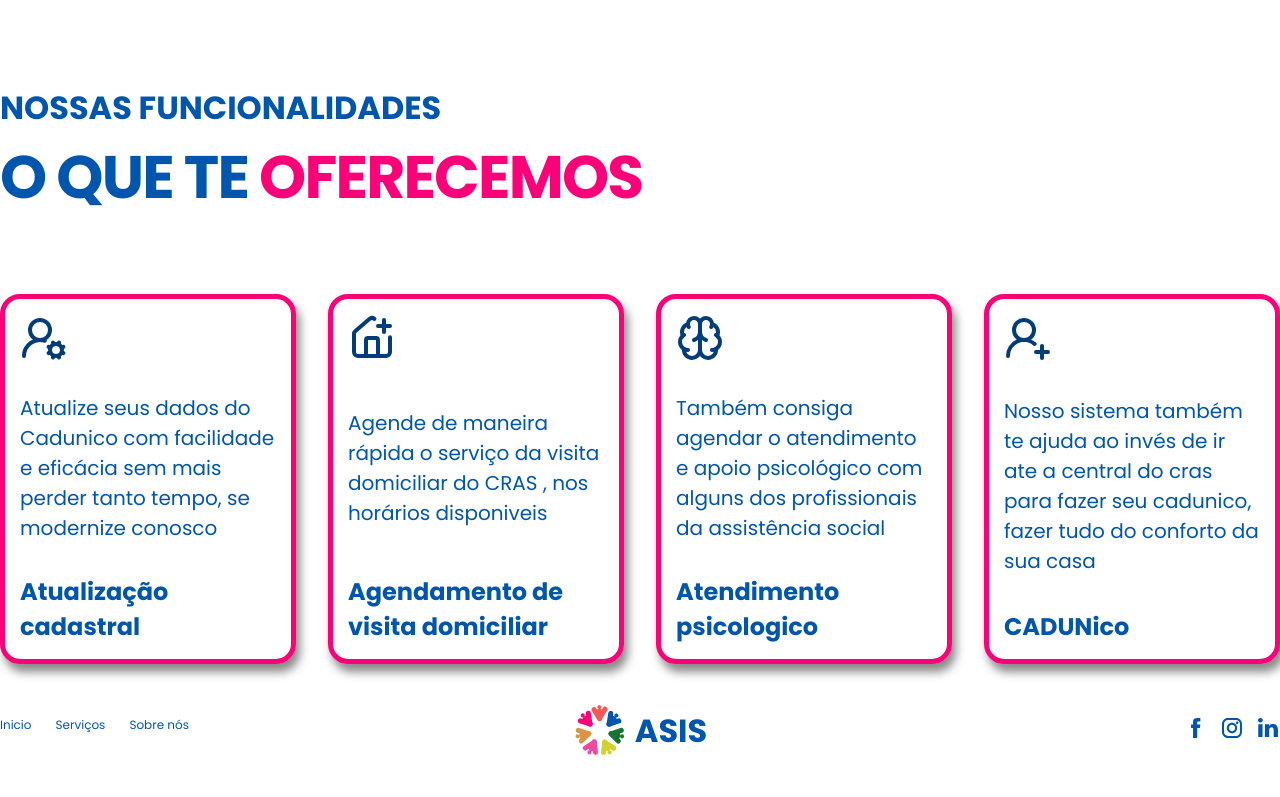
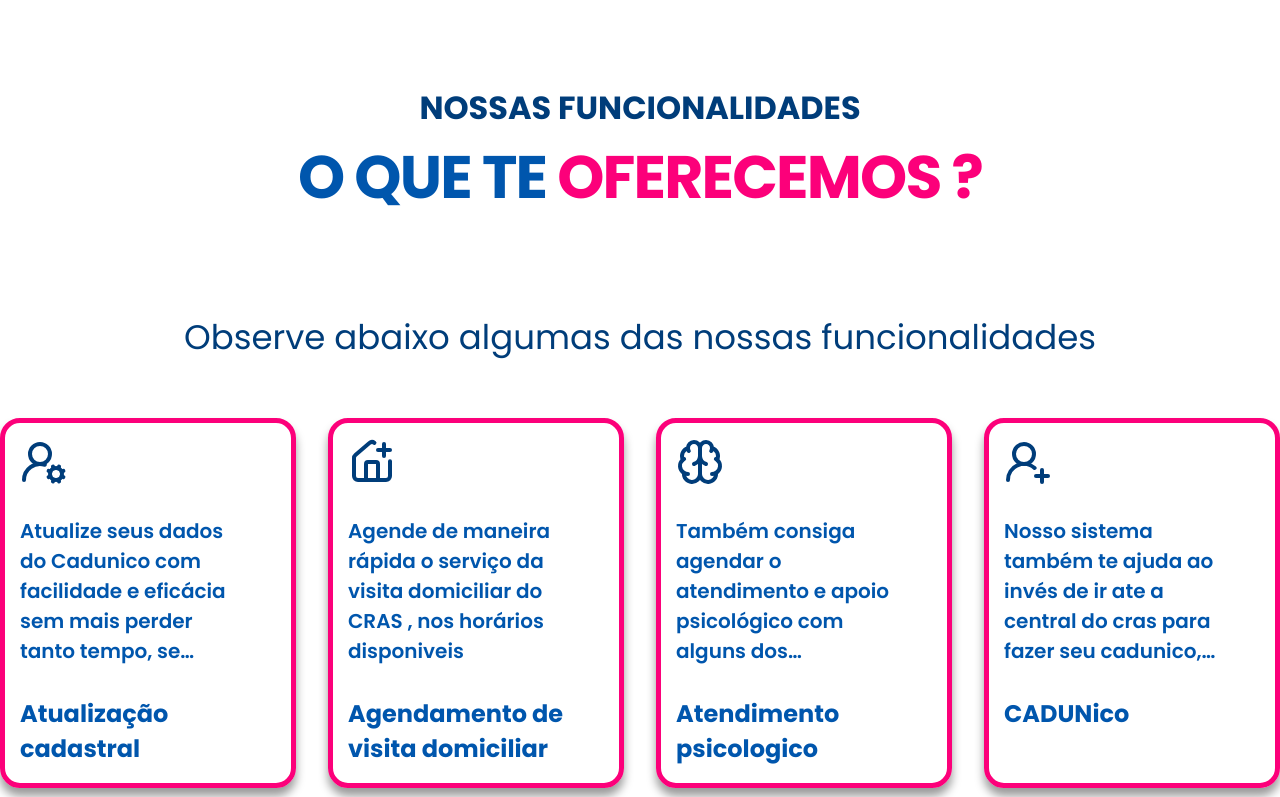
Before and after one commit to Projeto-ASIS/ASIS-Web, a React (Vite) app: page / in a window 1280 px wide. Shown: the part 360-1157 px from the top of the page. Built offline with nearby package versions, Linux system fonts and the light colour scheme.

Commit message:
refactor: ajeitando algumas estilizações de Features.css e de Footer.css

```diff
--- a/src/common/components/Footer/Footer.css
+++ b/src/common/components/Footer/Footer.css
@@ -13,6 +13,8 @@
 
   display: flex;
   justify-content: space-between;
+
+  padding-block: 12px;
 }
 
 .footer__top__menu {
@@ -24,6 +26,7 @@
 
 .footer__top__menu a {
   text-decoration: none;
+
 
   &:visited {
     color: var(--color-blue);
--- a/src/pages/Homepage/components/Features/Features.css
+++ b/src/pages/Homepage/components/Features/Features.css
@@ -1,11 +1,12 @@
 .features__cards{
   display: flex;
-  margin-top: 6rem;
+  margin-top: 55px;
   flex-wrap: wrap;
   justify-content: center;
   align-items: center;
   gap: 32px;
   flex-direction: row;
+
   .card{
     width: 296px;
     display: flex;
@@ -17,12 +18,47 @@
     padding: 15px;
     justify-content: space-between;
     color: var(--color-blue);
-    box-shadow: 4px 8px 10px rgba(0, 0, 0, 0.466);
+    box-shadow: 0 8px 10px rgba(0, 0, 0, 0.4);
 
   }
-  .feature__icon{
+
+  .features__icon{
     width: 4rem;
     height: 4rem;
     color: var(--color-blue-20);
   }
 }
+
+.features__footnote {
+  color: var(--color-blue-20);
+}
+
+.features__title {
+  margin-bottom: 90px;
+
+  text-align: center;
+}
+
+
+.features__description {
+  text-align: center;
+  font-size: 34px;
+  color: var(--color-blue-20);
+}
+
+.features__card__description {
+  display: -webkit-box;
+  width: calc(100% - 2rem);
+
+  -webkit-line-clamp: 5;
+  text-overflow: ellipsis;
+  overflow: hidden;
+  line-height: 30px;
+  -webkit-box-orient: vertical;
+  /* line-clamp: 3; */
+  font-weight: 600;
+}
+
+.features__card__name {
+  height: 72px;
+}
--- a/src/pages/Homepage/components/Features/Features.jsx
+++ b/src/pages/Homepage/components/Features/Features.jsx
@@ -3,32 +3,33 @@ import './Features.css'
 
 export default function Features() {
   return (
-    <section>
-      <div className="title__features">
-        <h3 className="text-blue">Nossas funcionalidades </h3>
-        <h1 className="text-blue">O que te <span className="text-pink">Oferecemos</span></h1>
+    <section className="features">
+      <div className="features__title">
+        <h3 className="features__footnote">Nossas funcionalidades </h3>
+        <h1 className="text-blue">O que te <span className="text-pink">Oferecemos ?</span></h1>
       </div>
+      <p className="features__description">Observe abaixo algumas das nossas funcionalidades</p>
       <div className="features__cards">
-        <div className="card feature__1">
-        <UserRoundCog className="feature__icon" />
-        <p>Atualize seus dados do Cadunico com facilidade e eficácia sem mais perder tanto tempo, se modernize conosco</p>
-        <h4>Atualização cadastral</h4>
-        </div>
-        <div className="card feature__2">
-          <HousePlus className="feature__icon" />
-          <p>Agende de maneira rápida o serviço da visita domiciliar do CRAS , nos horários disponiveis</p>
-          <h4>Agendamento de visita domiciliar</h4>
-        </div>
-        <div className="card feature__3">
-          <Brain className="feature__icon" />
-          <p>Também consiga agendar o atendimento e apoio psicológico  com alguns dos profissionais da assistência social</p>
-          <h4>Atendimento psicologico</h4>
-        </div>
-        <div className="card feature__4">
-          <UserRoundPlus className="feature__icon" />
-          <p>Nosso sistema também te ajuda ao invés de ir ate a central do cras para fazer seu cadunico, fazer tudo do conforto da sua casa</p>
-          <h4>CADUNico</h4>
-        </div>
+        <article className="card">
+          <UserRoundCog className="features__icon" />
+          <p className="features__card__description">Atualize seus dados do Cadunico com facilidade e eficácia sem mais perder tanto tempo, se modernize conosco</p>
+          <h4 className="features__card__name">Atualização cadastral</h4>
+        </article>
+        <article className="card">
+          <HousePlus className="features__icon" />
+          <p className="features__card__description">Agende de maneira rápida o serviço da visita domiciliar do CRAS , nos horários disponiveis</p>
+          <h4 className="features__card__name">Agendamento de visita domiciliar</h4>
+        </article>
+        <article className="card">
+          <Brain className="features__icon" />
+          <p className="features__card__description">Também consiga agendar o atendimento e apoio psicológico  com alguns dos profissionais da assistência social</p>
+          <h4 className="features__card__name">Atendimento psicologico</h4>
+        </article>
+        <article className="card">
+          <UserRoundPlus className="features__icon" />
+          <p className="features__card__description">Nosso sistema também te ajuda ao invés de ir ate a central do cras para fazer seu cadunico, fazer tudo do conforto da sua casa</p>
+          <h4 className="features__card__name">CADUNico</h4>
+        </article>
       </div>
     </section>
   );
```
